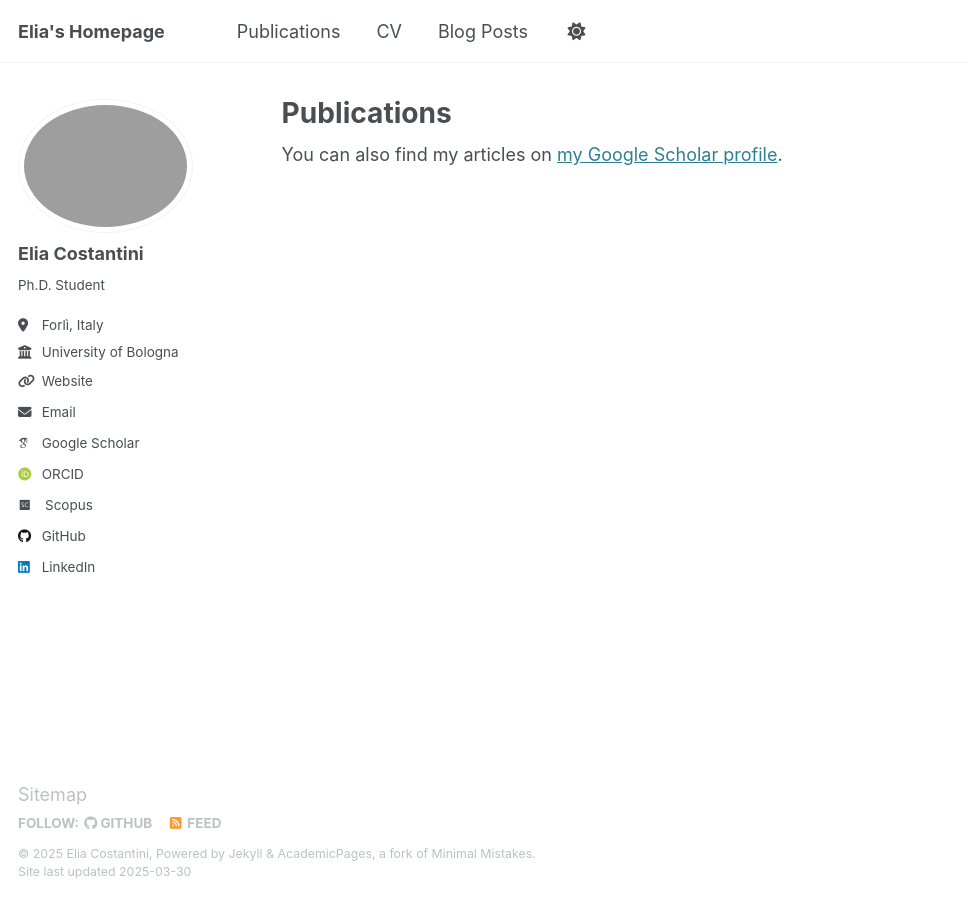
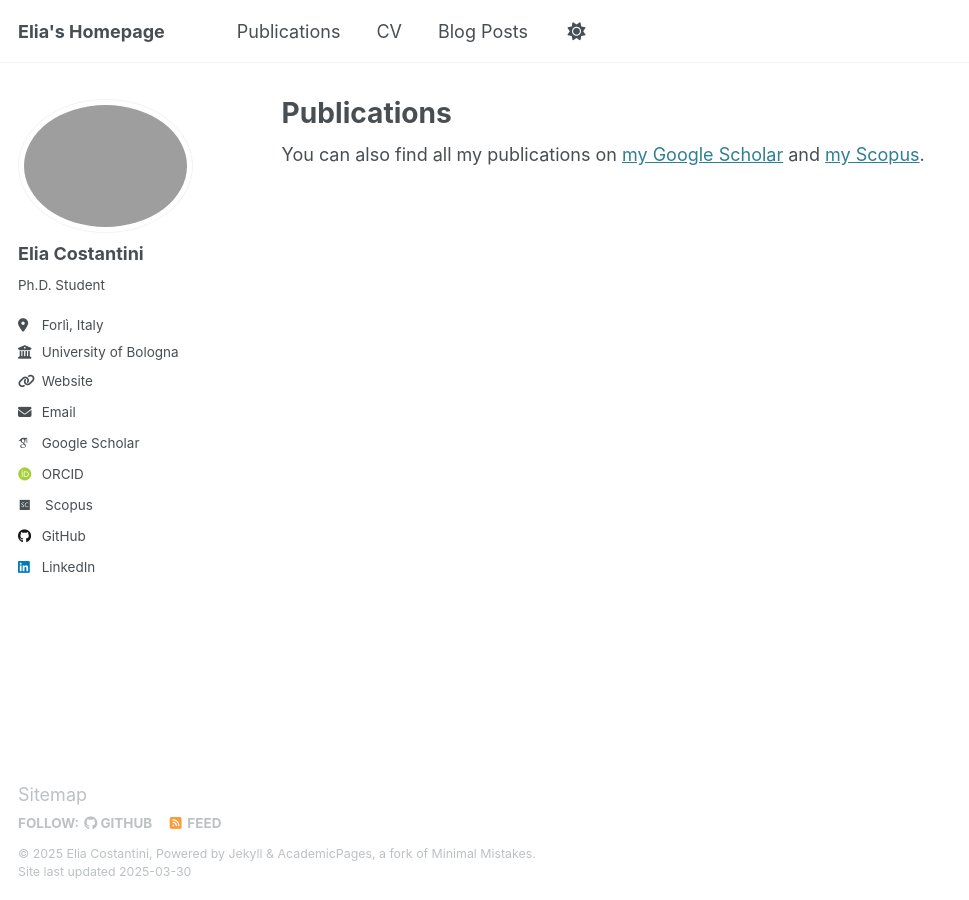
Before and after one commit to eliacostantini/eliacostantini.github.io, a Jekyll site: the page built from _pages/publications.html, in a window 1280 px wide. Shown: the whole page, without its empty margins (0-969 px from the left). Built offline with Jekyll 4.4.1, drawn with Linux system fonts in a browser that asks for light colours; some web fonts are replaced.

Commit message:
Updating publications.html

```diff
--- a/_pages/publications.html
+++ b/_pages/publications.html
@@ -6,7 +6,8 @@ author_profile: true
 ---
 
 {% if site.author.googlescholar %}
-  <div class="wordwrap">You can also find my articles on <a href="{{site.author.googlescholar}}">my Google Scholar profile</a>.</div>
+  <div class="wordwrap">You can also find all my publications on <a href="{{site.author.googlescholar}}">my Google Scholar</a>
+    and <a href="{{site.author.scopus}}">my Scopus</a>.</div>
 {% endif %}
 
 {% include base_path %}
```
